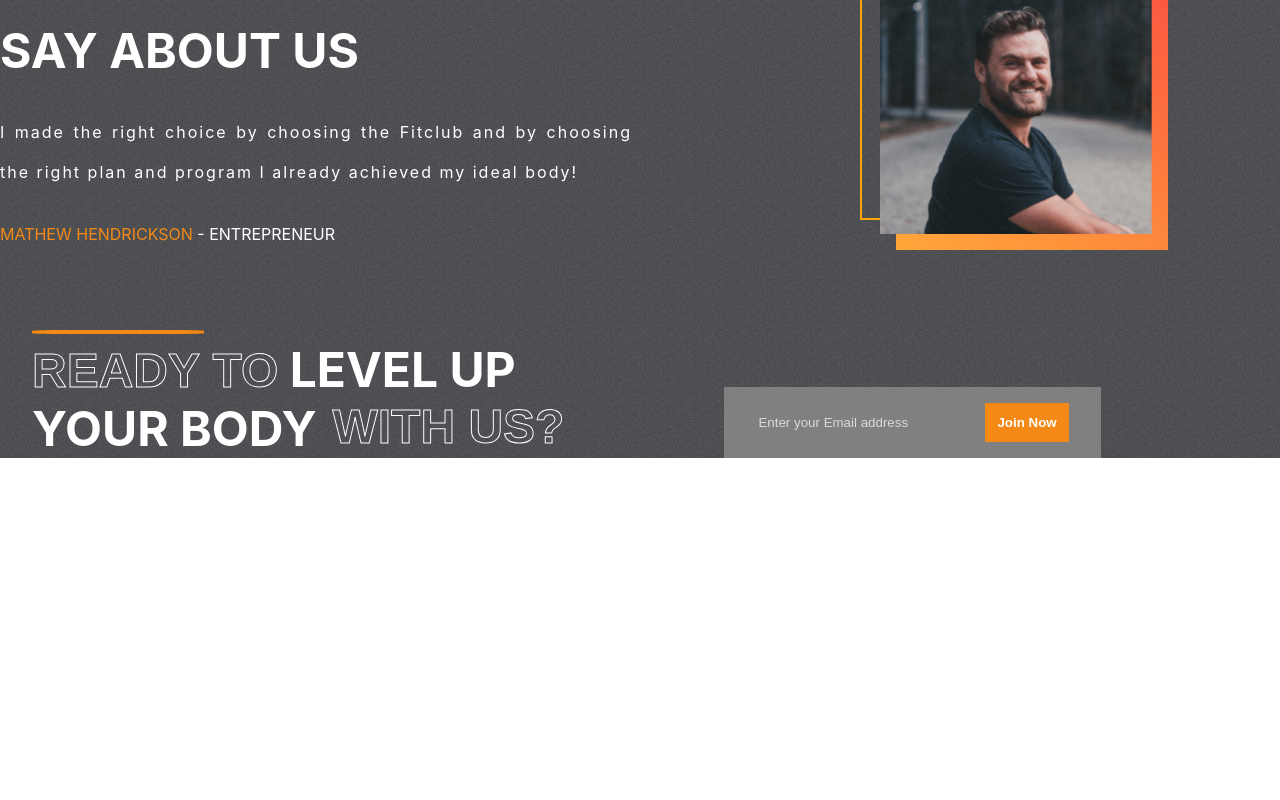
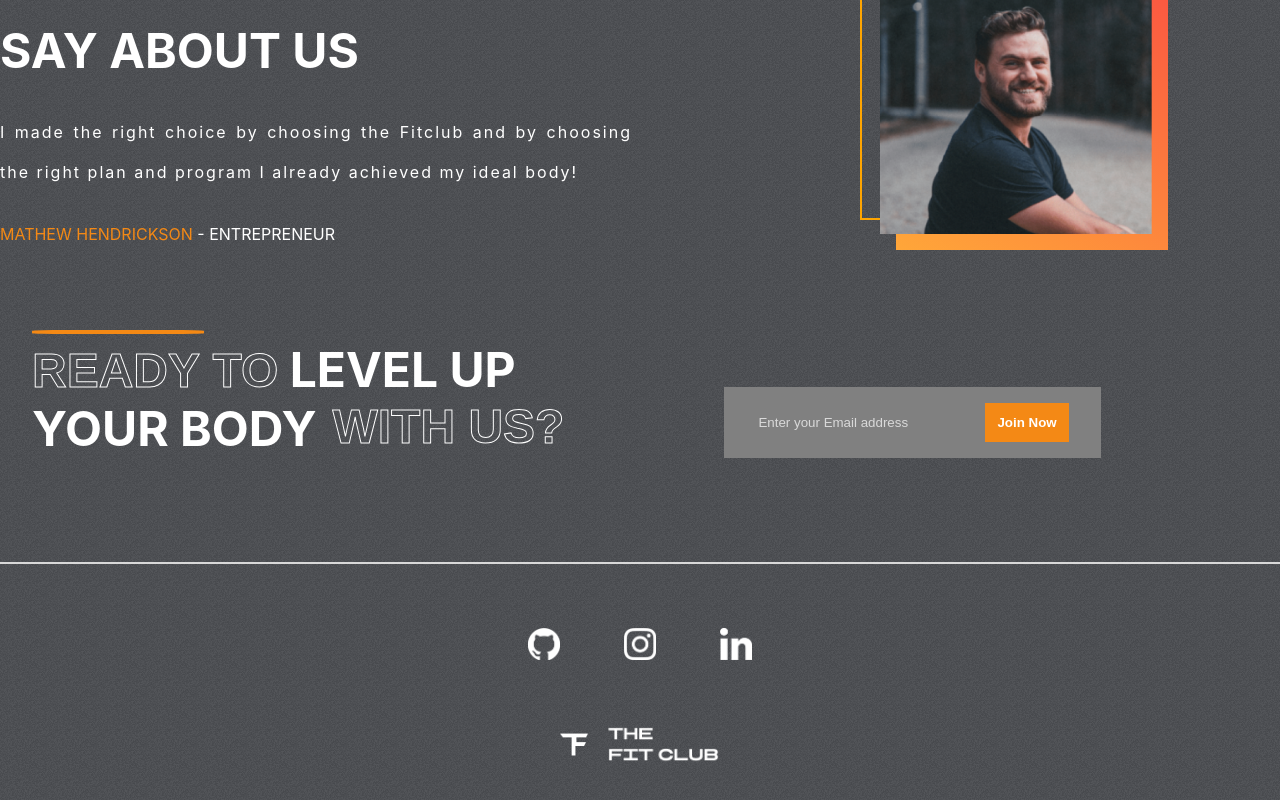
Before and after one commit to peter1998/React-Responsive-Gym-Website, a React (Create React App) app: page / in a window 1280 px wide. Shown: the part 2605-3405 px from the top of the page. Before the commit the page ends 3063 px from the top, so only its background shows below. Built offline with nearby package versions, Linux system fonts and the light colour scheme; the HTML template or start-up script is replaced by a standard one.

Commit message:
Added Footer

```diff
--- a/src/App.js
+++ b/src/App.js
@@ -1,4 +1,5 @@
 import "./App.css";
+import Footer from "./components/Footer/Footer";
 import Hero from "./components/Hero/Hero";
 import Plans from "./components/Hero/Plans/Plans";
 import Programs from "./components/Hero/Programs/Programs";
@@ -14,6 +15,7 @@
       <Plans />
       <Testimonials />
       <Join />
+      <Footer />
     </div>
   );
 }
--- /dev/null
+++ b/src/components/Footer/Footer.css
@@ -0,0 +1,31 @@
+.Footer-container {
+  position: relative;
+}
+
+.Footer-container > hr {
+  border: 1px solid var(--lightgray);
+}
+
+.footer {
+  margin-top: 3rem;
+  padding: 1rem 2rem;
+  display: flex;
+  flex-direction: column;
+  gap: 4rem;
+  align-items: center;
+  height: 10rem;
+}
+
+.social-links {
+  display: flex;
+  gap: 4rem;
+}
+.social-links > img {
+  width: 2rem;
+  height: 2rem;
+  cursor: pointer;
+}
+
+.logo-f > img {
+  width: 10rem;
+}
--- /dev/null
+++ b/src/components/Footer/Footer.jsx
@@ -0,0 +1,28 @@
+import React from "react";
+
+import "./Footer.css";
+
+import Github from "../../assets/github.png";
+import Instagram from "../../assets/instagram.png";
+import LinkedIn from "../../assets/linkedin.png";
+import Logo from "../../assets/logo.png";
+
+const Footer = () => {
+  return (
+    <div className="Footer-container">
+      <hr />
+      <div className="footer">
+        <div className="social-links">
+          <img src={Github} alt="" />
+          <img src={Instagram} alt="" />
+          <img src={LinkedIn} alt="" />
+        </div>
+        <div className="logo-f">
+          <img src={Logo} alt="" />
+        </div>
+      </div>
+    </div>
+  );
+};
+
+export default Footer;
```
